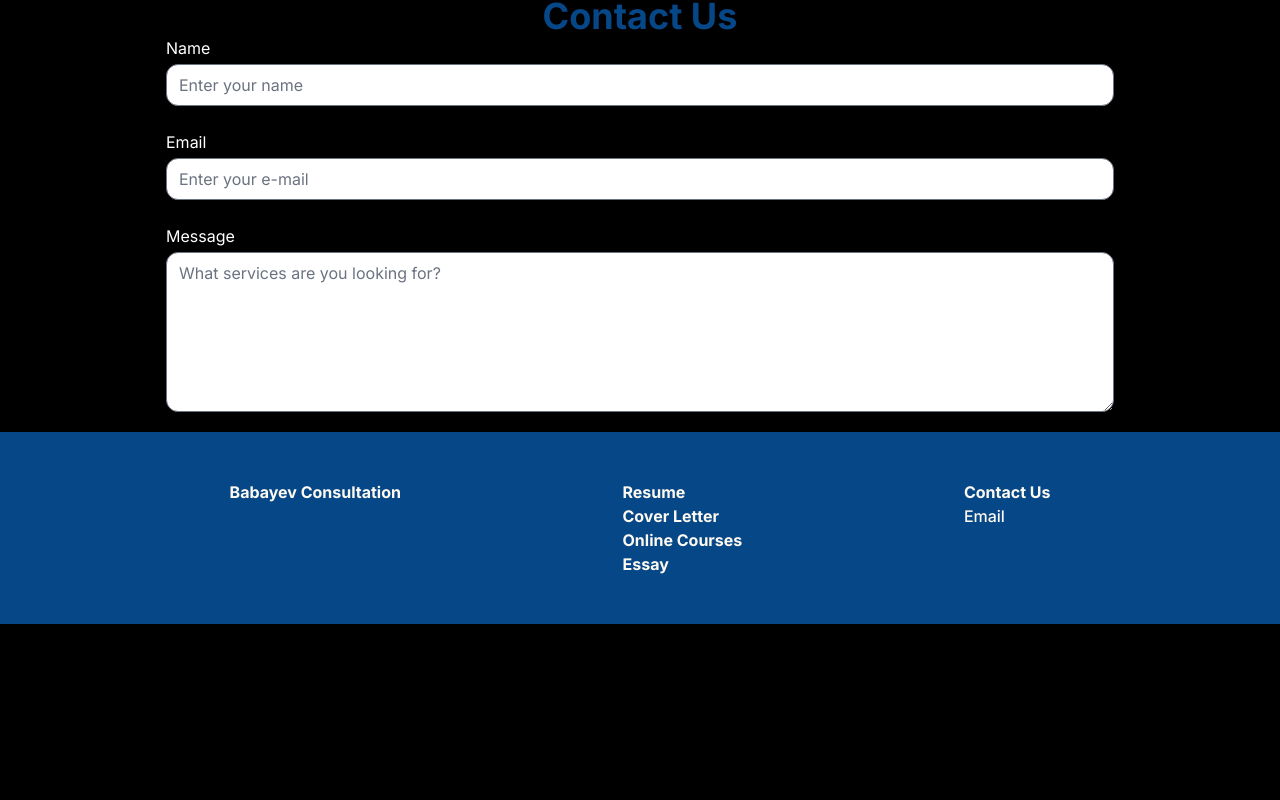
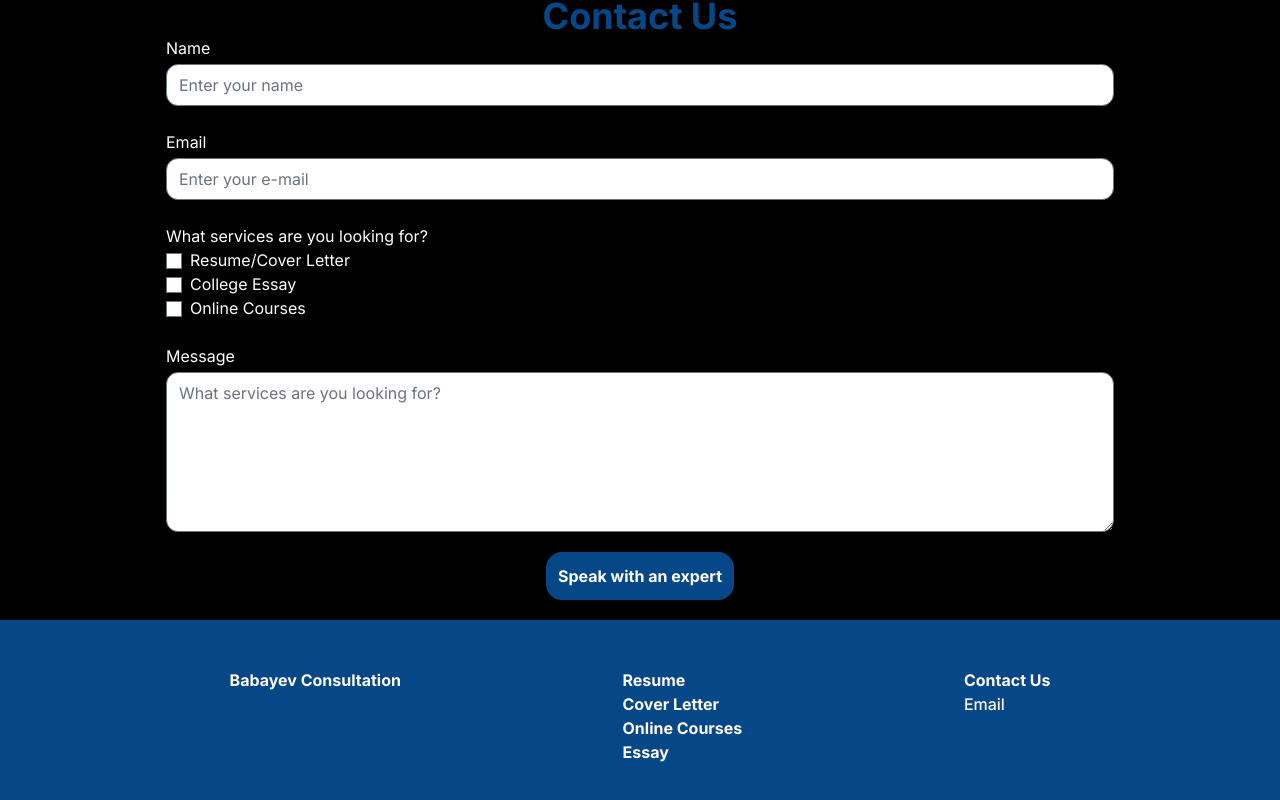
Before and after one commit to open-meadow/resume-courses, a Next.js app: page / in a window 1280 px wide. Shown: the part 1690-2490 px from the top of the page. Before the commit the page ends 2314 px from the top, so only its background shows below. Built offline with nearby package versions, Linux system fonts and the light colour scheme.

Commit message:
Create contact-us button

```diff
--- a/src/app/components/ContactUs.tsx
+++ b/src/app/components/ContactUs.tsx
@@ -3,7 +3,9 @@ import React from "react";
 export default function ContactUs() {
   return (
     <div className="p-2 py-5 flex flex-col items-center">
-      <h1 className="font-bold text-4xl text-center text-[#064788]">Contact Us</h1>
+      <h1 className="font-bold text-4xl text-center text-[#064788]">
+        Contact Us
+      </h1>
       <div className="grid grid-cols-1 gap-6 w-3/4">
         <label className="block">
           <span>Name</span>
@@ -21,6 +23,36 @@ export default function ContactUs() {
             placeholder="Enter your e-mail"
           />
         </label>
+        <div>
+          <h1>What services are you looking for?</h1>
+          <label className="block">
+            <input
+              className="form-checkbox"
+              type="checkbox"
+              checked-name="checkbox-direct"
+              value="1"
+            />
+            <span className="ml-2">Resume/Cover Letter</span>
+          </label>
+          <label className="block">
+            <input
+              className="form-checkbox"
+              type="checkbox"
+              checked-name="checkbox-direct"
+              value="2"
+            />
+            <span className="ml-2">College Essay</span>
+          </label>
+          <label className="block">
+            <input
+              className="form-checkbox"
+              type="checkbox"
+              checked-name="checkbox-direct"
+              value="3"
+            />
+            <span className="ml-2">Online Courses</span>
+          </label>
+        </div>
         <label className="block">
           <span>Message</span>
           <textarea
@@ -29,6 +61,7 @@ export default function ContactUs() {
           />
         </label>
       </div>
+      <button className="mt-5 bg-[#064788] text-white p-3 font-bold rounded-2xl">Speak with an expert</button>
     </div>
   );
 }
```
